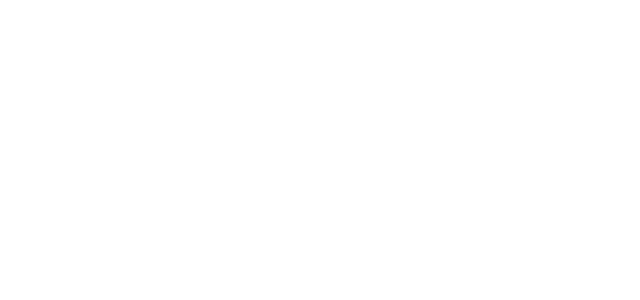
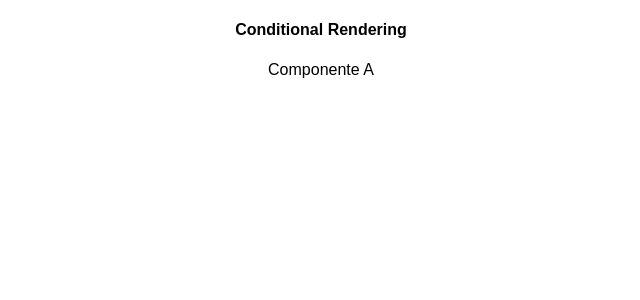
Before and after one commit to nechuba93/aprendereact, a React (Create React App) app: page / in a window 1280 px wide. Shown: the top 300 px of the page, without its empty margins (319-959 px from the left). Built offline with nearby package versions, Linux system fonts and the light colour scheme.

Commit message:
3:32 finish

```diff
--- a/src/App.js
+++ b/src/App.js
@@ -1,11 +1,12 @@
 import React, { Component } from 'react';
 import './App.css';
+import ConditionalSection from './sections/conditional'
 
 class App extends Component {
   render() {
     return (
       <div className="App">
-
+        <ConditionalSection />
       </div>
     );
   }
--- a/src/sections/conditional.js
+++ b/src/sections/conditional.js
@@ -1,6 +1,6 @@
 import React, { Component } from 'react';
 
-class ComponenteA extends Comment {
+class ComponenteA extends Component {
     render () {
         return (
             <p>Componente A</p>
@@ -8,7 +8,7 @@
     }
 }
 
-class ComponenteB extends Comment {
+class ComponenteB extends Component {
     render () {
         return (
             <p>Componente B</p>
@@ -16,13 +16,25 @@
     }
 }
 
+function useConditionalRendering (mostrarA) {
+    if (mostrarA) {
+        return <ComponenteA />
+    }
+    return <ComponenteB />
+}
+
 export default class ConditionalSection extends Component {
+
+    constructor() {
+        super()
+        this.state = { mostrarA: true }
+    }
+
     render() {
         return (
             <div>
                 <h4>Conditional Rendering</h4>
-                <ComponenteA />
-                <ComponenteB />
+                {useConditionalRendering(this.state.mostrarA)}
             </div>
         )
     }
```
